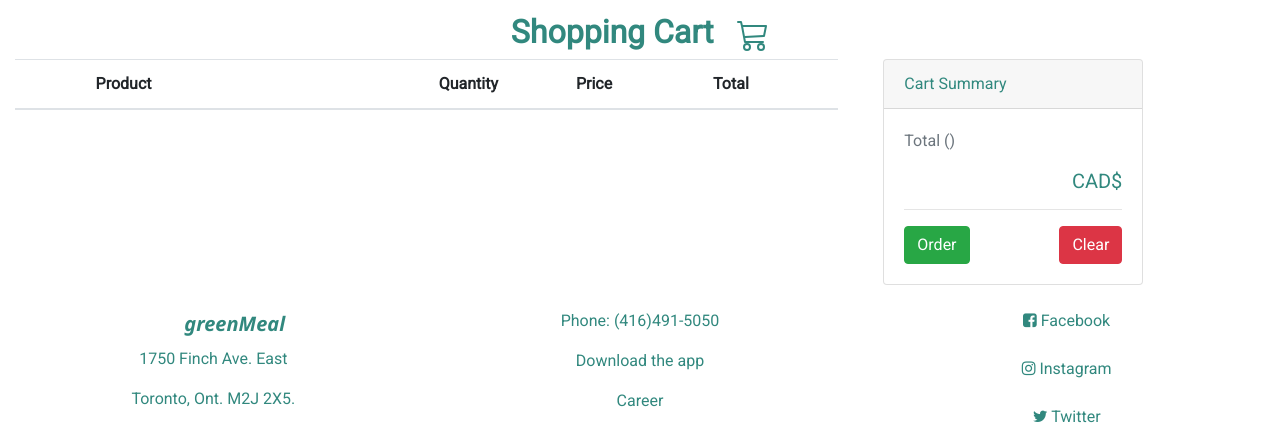
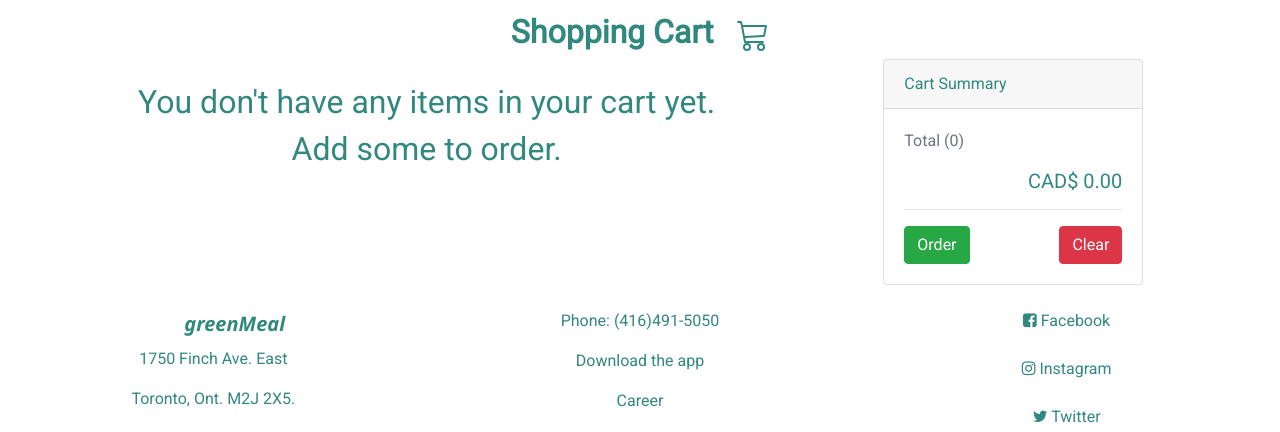
Before and after one commit to mksiq/green-meal, a Node server app: page /cart in a window 1280 px wide. Shown: the part 57-489 px from the top of the page. Run offline with Node 20, Linux system fonts and the light colour scheme; the visitor is signed in with stand-in values (Sample User, id 1); lists and menus that the app fills with data are empty; some libraries are stand-ins or nearby versions.

Commit message:
Added handlebar helper to format currency to all views

```diff
--- a/controllers/cart.js
+++ b/controllers/cart.js
@@ -6,7 +6,7 @@
     let user = req.session.user;
     if (user && !user.isDataClerk) {
         let cart = req.session.cart;
-        if (cart) {
+        if (cart && cart.length > 0) {
             const productModel = require("../models/products.js");
             console.log(cart);
             // use only the id of the array to look for
@@ -35,7 +35,9 @@
                 });
         } else {
             res.render("cart/cart", {
-                emptyCart: true
+                emptyCart: true,
+                totalPrice: 0,
+                size: 0
             });
         }
     } else {
@@ -44,6 +46,7 @@
 });
 
 router.put("/cart/:id", (req, res) => {
+    // Add item into Cart
     let user = req.session.user;
     if (user && !user.isDataClerk) {
         let cart = req.session.cart;
@@ -66,8 +69,7 @@
         req.session.cart = cart;
 
         res.json({
-            message: "Meal " + req.params.id + " Added",
-            htmlMessage: "send info about <b>meal</b> with id <b>" + req.params.id + "</b>",
+            message: "Meal",
             meal: req.params.id
         });
     } else {
@@ -76,13 +78,13 @@
 });
 
 router.get("/cart/increase/:id", (req, res) => {
-// increase quantity in cart
+    // increase quantity in cart
     let user = req.session.user;
     if (user && !user.isDataClerk) {
         let cart = req.session.cart;
         const index = cart.findIndex((mealKit) => { return mealKit._id.toString() === req.params.id });
         console.log("Ok clicked on up.");
-        if(index >= 0){
+        if (index >= 0) {
             console.log("Found on index." + index);
             cart[index].quantity++;
         }
@@ -95,15 +97,15 @@
 });
 
 router.get("/cart/decrease/:id", (req, res) => {
-// decrease quantity in cart
+    // decrease quantity in cart
     let user = req.session.user;
     if (user && !user.isDataClerk) {
         let cart = req.session.cart;
         const index = cart.findIndex((mealKit) => { return mealKit._id.toString() === req.params.id });
-        if(index >= 0){
+        if (index >= 0) {
             cart[index].quantity--;
             // if quantity is 0 remove from cart
-            if(cart[index].quantity <= 0)
+            if (cart[index].quantity <= 0)
                 cart.splice(index, 1);
         }
         req.session.cart = cart;
@@ -114,5 +116,4 @@
     }
 });
 
-
 module.exports = router;
--- a/index.js
+++ b/index.js
@@ -18,7 +18,12 @@
 app.use(bodyParser.urlencoded({ extended: true }));
 app.engine('.hbs', expressHandleBars({
     extname: '.hbs',
-    defaultLayout: 'main'
+    defaultLayout: 'main',
+    helpers: {
+        moneyFixed: function(options) {
+            return parseFloat(options.fn(this)).toFixed(2);
+        }
+    }
 }));
 app.set('view engine', '.hbs');
 
--- a/views/cart/cart.hbs
+++ b/views/cart/cart.hbs
@@ -7,8 +7,12 @@
     <div class="row">
         <div class="col-12 col-md-8">
             <div class="container">
+                {{#if emptyCart}}
+                <br>
+                <h2 class="text-center">You don't have any items in your cart yet.</h2>
+                <h2 class="text-center">Add some to order.</h2>
+                {{else}}
                 <table class="table table-hover">
-
                     <thead>
                         <tr class="row">
                             <th class="col-sm-1 d-none d-md-block"> </th>
@@ -61,16 +65,13 @@
                                 </div>
 
                             </th>
-                            <th class="col-2  h-100 mb-auto mt-auto border-top-0">{{price}}</th>
-                            <th class="col-2  h-100 mb-auto mt-auto border-top-0">{{total}}</th>
+                            <th class="col-2  h-100 mb-auto mt-auto border-top-0">{{#moneyFixed}}{{price}}{{/moneyFixed}}</th>
+                            <th class="col-2  h-100 mb-auto mt-auto border-top-0">{{#moneyFixed}}{{total}}{{/moneyFixed}}</th>
                         </tr>
-
-
                         {{/each}}
-
-
                     </tbody>
                 </table>
+                {{/if}}
             </div>
         </div>
         <div class="col-12 col-md-3">
@@ -81,9 +82,8 @@
                     </div>
                     <div class="card-body">
                         <p class="card-text text-muted">Total ({{size}})</p>
-                        <h5 class="card-title text-right">CAD$ {{totalPrice}}</h5>
+                        <h5 class="card-title text-right">CAD$ {{#moneyFixed}}{{totalPrice}}{{/moneyFixed}}</h5>
                         <hr>
-
                         <div class="row ">
                             <div class="container d-flex justify-content-between">
                                 <a href="#" class="btn btn-success">Order</a>
@@ -92,7 +92,6 @@
                         </div>
                     </div>
                 </div>
-
             </div>
         </div>
     </div>
--- a/views/layouts/main.hbs
+++ b/views/layouts/main.hbs
@@ -13,7 +13,7 @@
     <script src="https://code.jquery.com/jquery-3.5.1.slim.min.js" integrity="sha384-DfXdz2htPH0lsSSs5nCTpuj/zy4C+OGpamoFVy38MVBnE+IbbVYUew+OrCXaRkfj" crossorigin="anonymous"></script>
     <script src="https://cdn.jsdelivr.net/npm/popper.js@1.16.1/dist/umd/popper.min.js" integrity="sha384-9/reFTGAW83EW2RDu2S0VKaIzap3H66lZH81PoYlFhbGU+6BZp6G7niu735Sk7lN" crossorigin="anonymous"></script>
     <script src="https://stackpath.bootstrapcdn.com/bootstrap/4.5.2/js/bootstrap.min.js" integrity="sha384-B4gt1jrGC7Jh4AgTPSdUtOBvfO8shuf57BaghqFfPlYxofvL8/KUEfYiJOMMV+rV" crossorigin="anonymous"></script>
-
+    <script id="some-template" type="text/x-handlebars-template"></script>
     <link rel="stylesheet" href="../css/home.css" />
     <link rel="stylesheet" href="../css/extra.css" />
 </head>
```
Also changed, not shown: views/general/home.hbs (+3 -9 lines), views/general/on-the-menu.hbs (+6 -6 lines).
